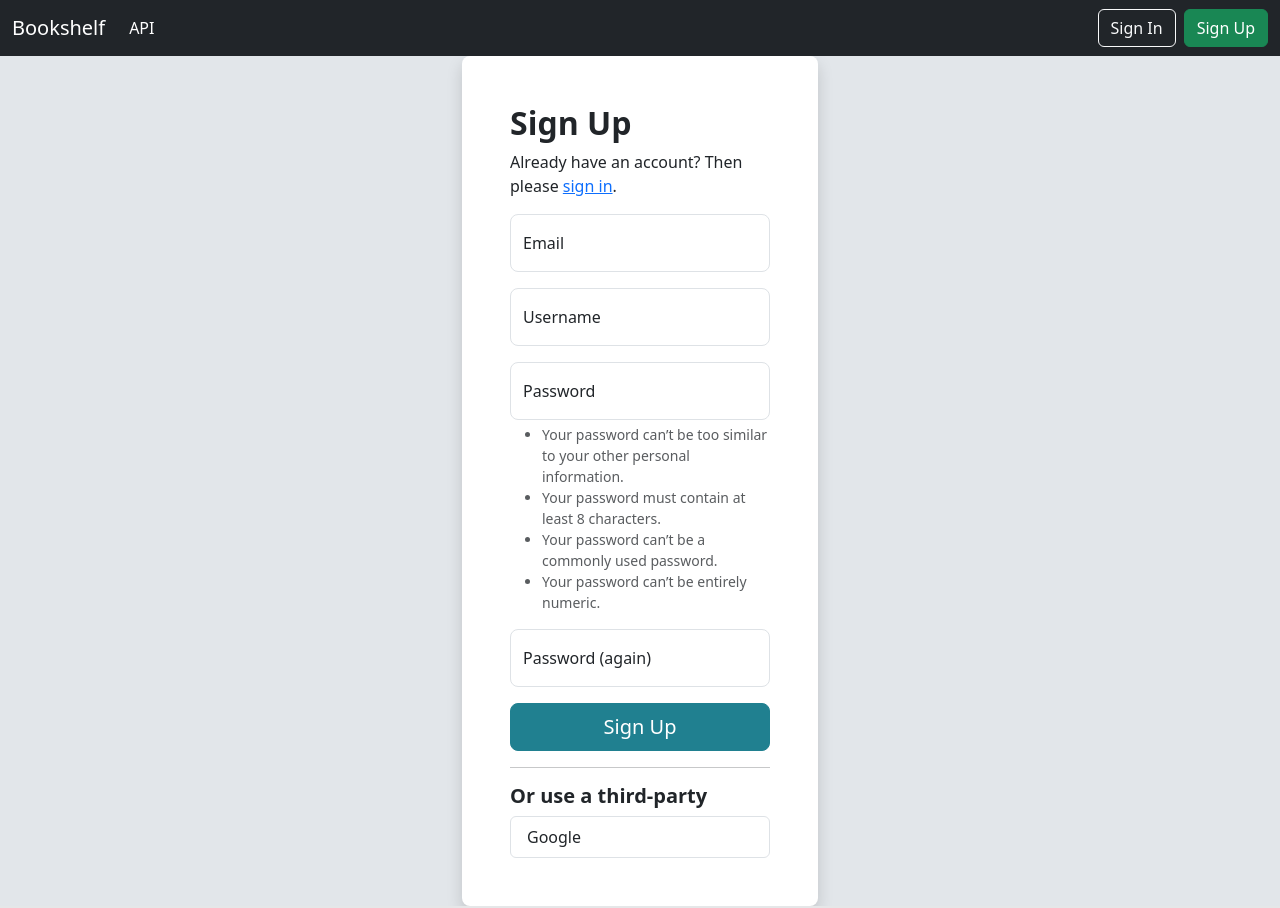
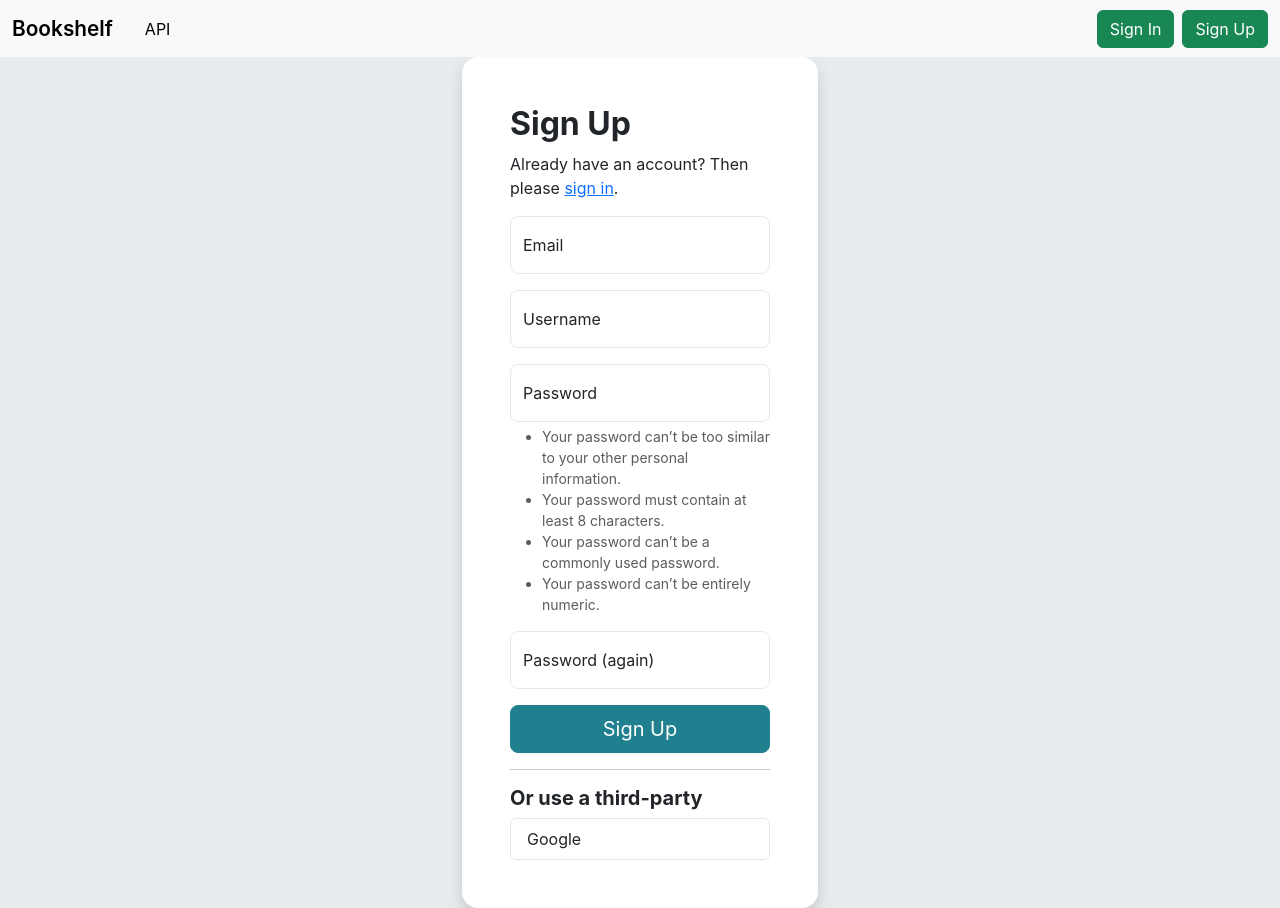
Before and after one commit to NLeech/Bookshelf, a Django app: page /accounts/signup/ in a window 1280 px wide. Run offline with Django 5.2, Linux system fonts and the light colour scheme.

Commit message:
feat: update styles and improve navbar appearance
BOOK-12 Build a homepage

```diff
--- a/bookshelf/authentication/templates/allauth/layouts/manage.html
+++ b/bookshelf/authentication/templates/allauth/layouts/manage.html
@@ -2,7 +2,7 @@
 {% load allauth %}
 {% block body %}
     <div class="flex-grow-1 row">
-        <aside class="col-sm-4 col-md-3 col-lg-2 text-bg-dark">
+        <aside class="col-sm-4 col-md-3 col-lg-2">
             <ul class="p-3 nav nav-pills flex-column">
                 {% url 'account_email' as email_url_ %}
                 {% if email_url_ %}
--- a/bookshelf/authentication/templates/authentication/include/navbar_auth_links.html
+++ b/bookshelf/authentication/templates/authentication/include/navbar_auth_links.html
@@ -10,7 +10,7 @@
         {% endif %}
         <a href="{% url 'account_logout' %}" class="btn btn-danger">Sign Out</a>
     {% else %}
-        <a href="{% url 'account_login' %}" class="btn btn-outline-light">Sign In</a>
+        <a href="{% url 'account_login' %}" class="btn btn-success">Sign In</a>
         {% url 'account_signup' as signup_url_ %}
         {% if signup_url_ %}
             <a href="{{ signup_url_ }}" class="btn btn-success">Sign Up</a>
--- a/bookshelf/static/css/base.css
+++ b/bookshelf/static/css/base.css
@@ -1,58 +1,36 @@
-/*
- * Custom Styles for Bookshelf Project
- *
- * This file is intended for overriding and extending Bootstrap styles.
- * Use CSS variables for colors to allow easy modification of the theme.
- */
 
 /* --- Color Variables --- */
 :root {
-    /*--bs-primary: #0d6efd;      !* Default Bootstrap Primary Blue *!*/
     --bs-primary: #208090;      /* Default Bootstrap Primary Blue */
     --bs-secondary: #6c757d;    /* Default Bootstrap Secondary Gray */
     --bs-success: #198754;      /* Default Bootstrap Success Green */
     --bs-danger: #dc3545;       /* Default Bootstrap Danger Red */
     --bs-warning: #ffc107;      /* Default Bootstrap Warning Yellow */
     --bs-info: #0dcaf0;         /* Default Bootstrap Info Cyan */
-    --bs-light: #f8f9fa;        /* Default Bootstrap Light Gray */
-    --bs-dark: #212529;         /* Default Bootstrap Dark Gray */
+    --bs-light: #fafafa;        /* Default Bootstrap Light Gray */
+    --bs-dark: #1f2121;         /* Default Bootstrap Dark Gray */
     --bs-white: #fff;           /* White */
+    --bs-border-color: #e8e8e8;
 
     /* Custom shades for body backgrounds based on Bootstrap's variables */
     --bs-body-bg-secondary: #e2e6ea; /* A lighter gray for secondary backgrounds */
     --bs-body-bg-tertiary: #d7dbdf;  /* A slightly darker gray for tertiary backgrounds */
 
-    /* Hover colors for links */
-    --bs-link-hover-color: color-mix(in srgb, var(--bs-light) 80%, black); /* Example: using primary color for link hover */
-
 }
 
 /* --- General Body Styles --- */
 body {
-    /* Ensure the body takes full height and uses custom background if needed */
-    background-color: var(--bs-light); /* Example: using a custom light background */
-}
-
-/* --- Navbar Styles --- */
-.navbar {
-    /* Example: Customizing navbar background color */
-    background-color: var(--bs-dark) !important; /* Force dark background for navbar */
+    font-family: -apple-system, BlinkMacSystemFont, 'Segoe UI', sans-serif;
 }
 
 .navbar-brand {
-    color: var(--bs-white) !important; /* White brand text */
+    font-weight: 600;
+    font-size: 1.3rem;
 }
 
 .nav-link {
-    color: var(--bs-light) !important; /* Light text for nav links */
-}
-
-.nav-link.active {
-    color: var(--bs-white) !important; /* Active nav link to be white */
-}
-
-.nav-link:hover {
-    color: var(--bs-link-hover-color) !important; /* Custom hover color for nav links */
+    margin: 0 0.5rem;
+    transition: color 0.2s;
 }
 
 .nav-pills{
@@ -174,22 +152,3 @@ body {
 .alert-info { --bs-alert-bg: var(--bs-info); }
 .alert-light { --bs-alert-bg: var(--bs-light); }
 .alert-dark { --bs-alert-bg: var(--bs-dark); }
-
-/* --- Panel Styles (e.g., bg-white shadow rounded-4) --- */
-.bg-white.shadow.rounded-4 {
-    background-color: var(--bs-white) !important;
-    box-shadow: 0 .5rem 1rem rgba(0,0,0,.15) !important; /* Default Bootstrap shadow */
-    border-radius: 0.5rem !important; /* Default Bootstrap rounded-4 */
-}
-
-/* --- Entrance Layout Background --- */
-.bg-body-secondary {
-    background-color: var(--bs-body-bg-secondary) !important;
-}
-
-/* --- Header Theme Dark --- */
-header[data-bs-theme="dark"] .navbar.bg-body-tertiary {
-    background-color: var(--bs-dark) !important; /* Ensure dark theme applies */
-}
-
-/* You can add more custom styles below */
--- a/bookshelf/templates/base.html
+++ b/bookshelf/templates/base.html
@@ -18,7 +18,7 @@
     </head>
     <body class="min-vh-100 d-flex flex-shrink-0 flex-column">
         <a class="visually-hidden-focusable" href="#content">Skip to main content</a>
-        <header data-bs-theme="dark">
+        <header data-bs-theme="light">
             <nav class="navbar navbar-expand-lg bg-body-tertiary">
                 <div class="container-fluid">
                     <a class="navbar-brand" href="/">Bookshelf</a>
```
